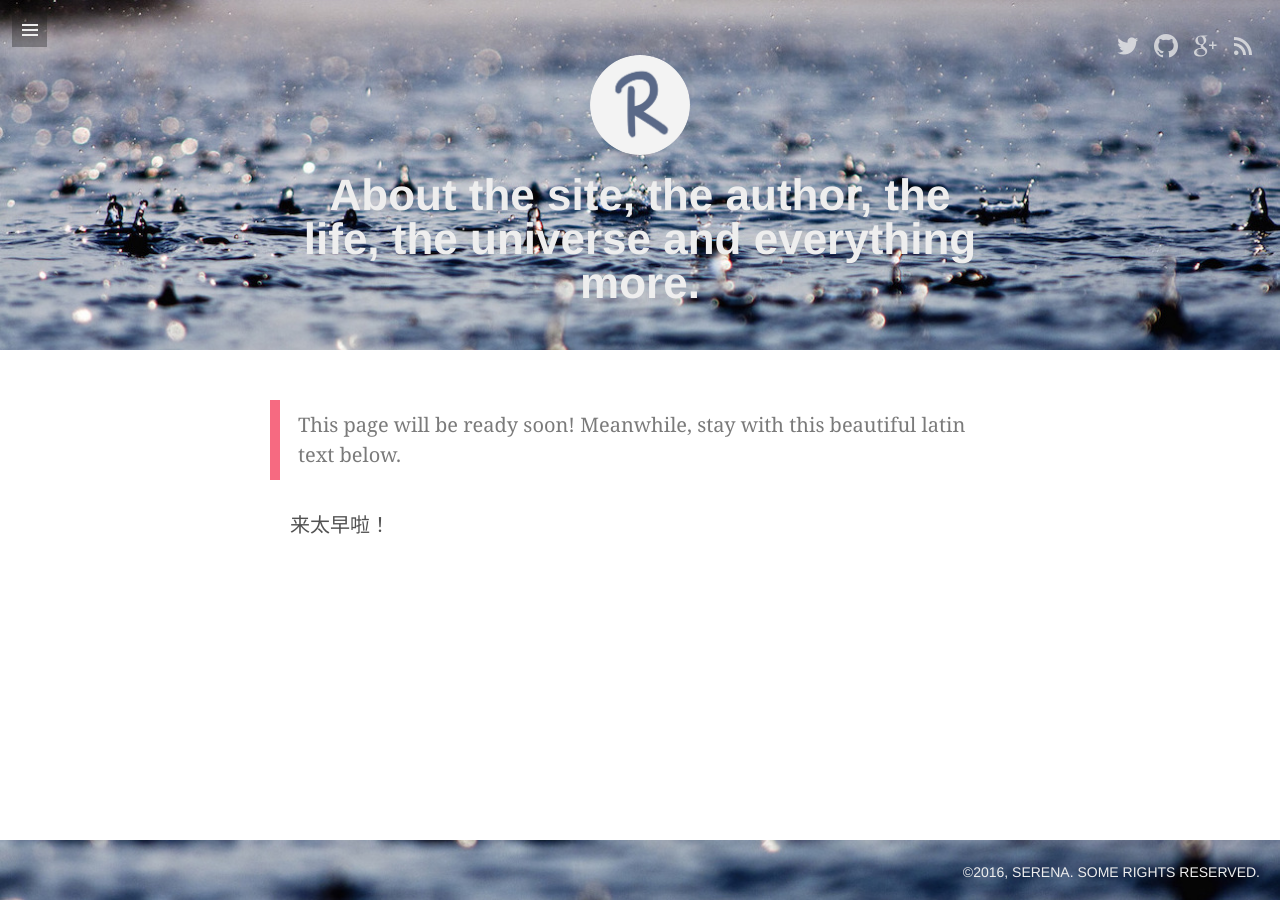
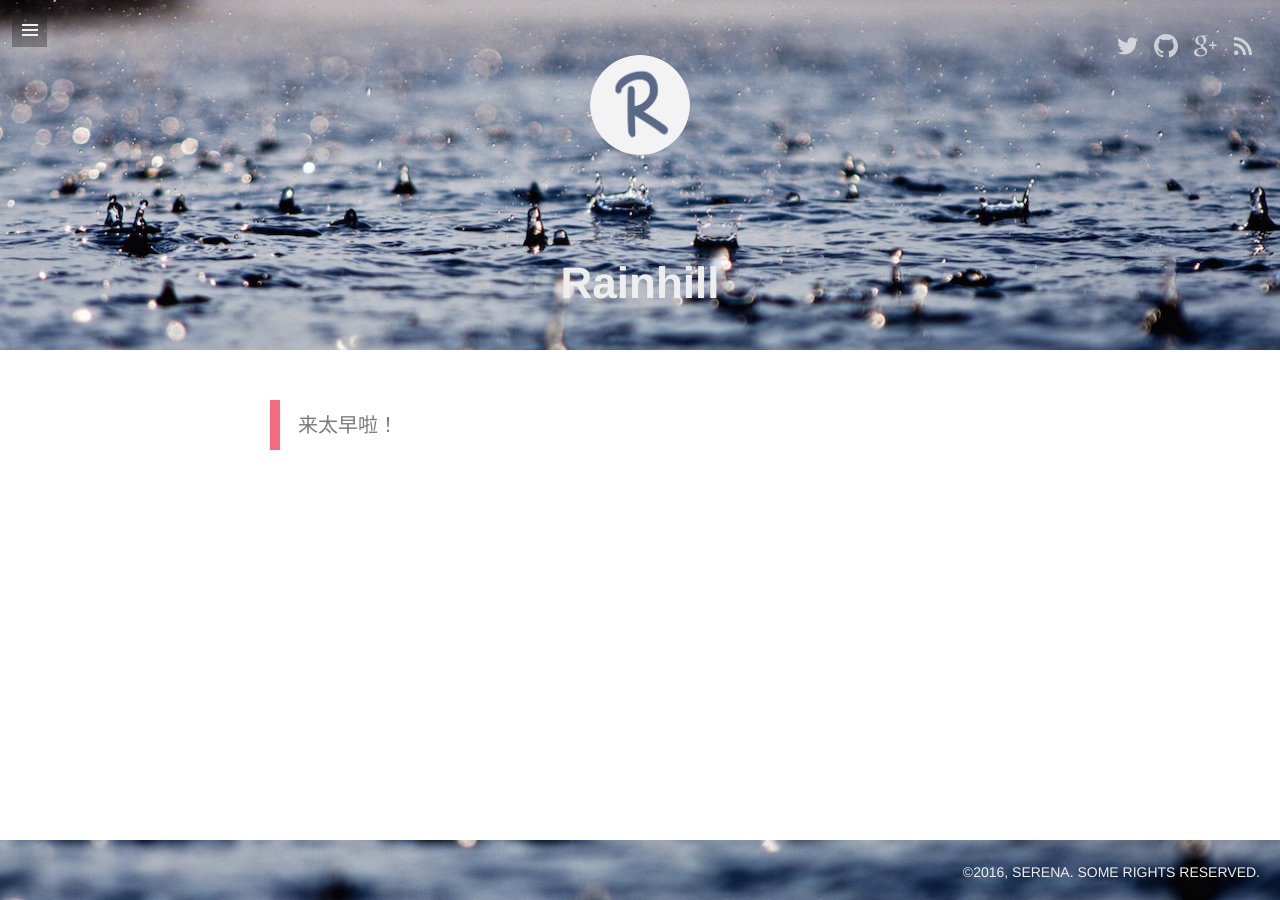
Before and after one commit to serena333/serena333.github.io, a Jekyll site: the page built from about.md, in a window 1280 px wide. Built offline with Jekyll 4.4.1, drawn with Linux system fonts in a browser that asks for light colours; some web fonts are replaced.

Commit message:
update about

```diff
--- a/about.md
+++ b/about.md
@@ -1,11 +1,9 @@
 ---
 layout: page
-title: About the site, the author, the life, the universe and everything more.
+title: Rainhill
 permalink: about/
 ---
 
 <div class="message">
-  This page will be ready soon! Meanwhile, stay with this beautiful latin text below.
+  来太早啦！
 </div>
-
-来太早啦！
```
